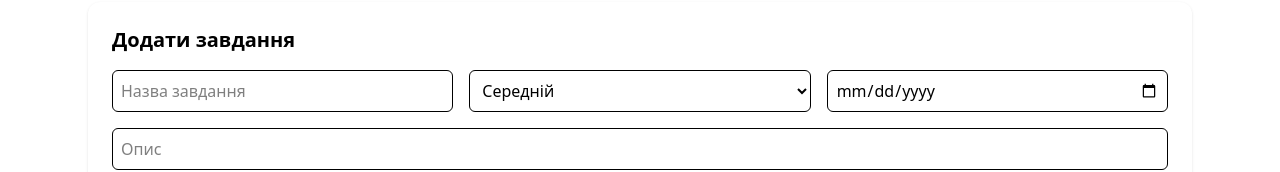
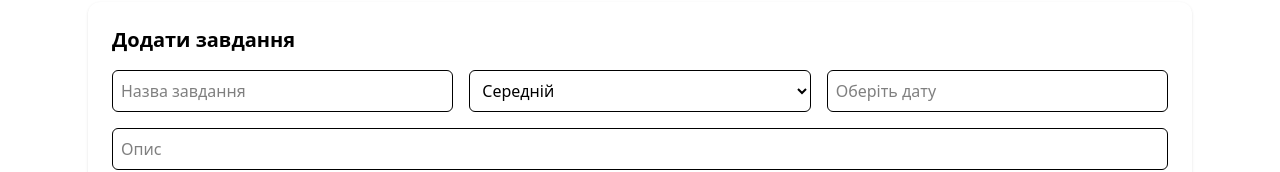
Before and after one commit to difuz1x/KursovaRepository, a React (Vite) app in the folder TaskManager/: page / in a window 1280 px wide. Shown: the part 202-374 px from the top of the page. Built offline with nearby package versions, Linux system fonts and the light colour scheme.

Commit message:
feat: replace native date input with react-datepicker (uk locale)

```diff
--- a/TaskManager/package.json
+++ b/TaskManager/package.json
@@ -11,8 +11,10 @@
   },
   "dependencies": {
     "chart.js": "^4.4.0",
+    "date-fns": "^4.1.0",
     "react": "^19.1.1",
     "react-chartjs-2": "^5.2.0",
+    "react-datepicker": "^8.8.0",
     "react-dom": "^19.1.1",
     "uuid": "^9.0.0",
     "zod": "^4.1.12"
--- a/TaskManager/src/components/TaskForm.tsx
+++ b/TaskManager/src/components/TaskForm.tsx
@@ -2,6 +2,12 @@
 import { useState, type FormEvent } from "react";
 import type { TaskType } from "../types/TaskType";
 import { v4 as uuidv4 } from "uuid";
+import ReactDatePicker, { registerLocale } from "react-datepicker";
+import { uk } from "date-fns/locale/uk";
+import "react-datepicker/dist/react-datepicker.css";
+
+// register locale once
+registerLocale("uk", uk);
 
 interface Props {
   addTask: (task: TaskType) => void;
@@ -11,7 +17,8 @@ export default function TaskForm({ addTask }: Props) {
   const [form, setForm] = useState({
     title: "",
     priority: "medium" as "low" | "medium" | "high",
-    dueDate: "", // renamed to dueDate
+    // store as Date | null locally, convert to ISO when creating TaskType
+    dueDate: null as Date | null,
     description: "",
   });
 
@@ -24,14 +31,14 @@ export default function TaskForm({ addTask }: Props) {
       id: uuidv4(),
       title: form.title,
       priority: form.priority,
-      dueDate: form.dueDate,
+      dueDate: form.dueDate ? form.dueDate.toISOString() : undefined,
       description: form.description,
       isCompleted: false,
       createdAt: new Date().toISOString(),
     };
 
     addTask(newTask);
-    setForm({ title: "", priority: "medium", dueDate: "", description: "" });
+    setForm({ title: "", priority: "medium", dueDate: null, description: "" });
   };
 
   return (
@@ -62,14 +69,19 @@ export default function TaskForm({ addTask }: Props) {
           <option value="medium">Середній</option>
           <option value="high">Високий</option>
         </select>
-        <input
-          type="date"
-          lang="uk"
-          value={form.dueDate}
-          onChange={(e) => setForm({ ...form, dueDate: e.target.value })}
-          className="border rounded-md p-2"
-          required
-        />
+        {/* custom date picker to ensure Ukrainian locale across browsers */}
+        <div className="border rounded-md p-2">
+          <ReactDatePicker
+            selected={form.dueDate}
+            onChange={(date: Date | null) => setForm({ ...form, dueDate: date })}
+            dateFormat="dd.MM.yyyy"
+            locale="uk"
+            placeholderText="Оберіть дату"
+            className="w-full"
+            todayButton="Сьогодні"
+            required
+          />
+        </div>
         <input
           value={form.description}
           onChange={(e) => setForm({ ...form, description: e.target.value })}
--- a/TaskManager/src/main.tsx
+++ b/TaskManager/src/main.tsx
@@ -6,7 +6,7 @@ import "./index.css";
 // Ensure document language is set to Ukrainian so native controls prefer uk locale
 try {
   document.documentElement.lang = document.documentElement.lang || "uk";
-} catch (e) {
+} catch {
   // ignore in non-browser environments
 }
 
```
Also changed, not shown: 1 other file (tests, documents, lock files or other folders).
